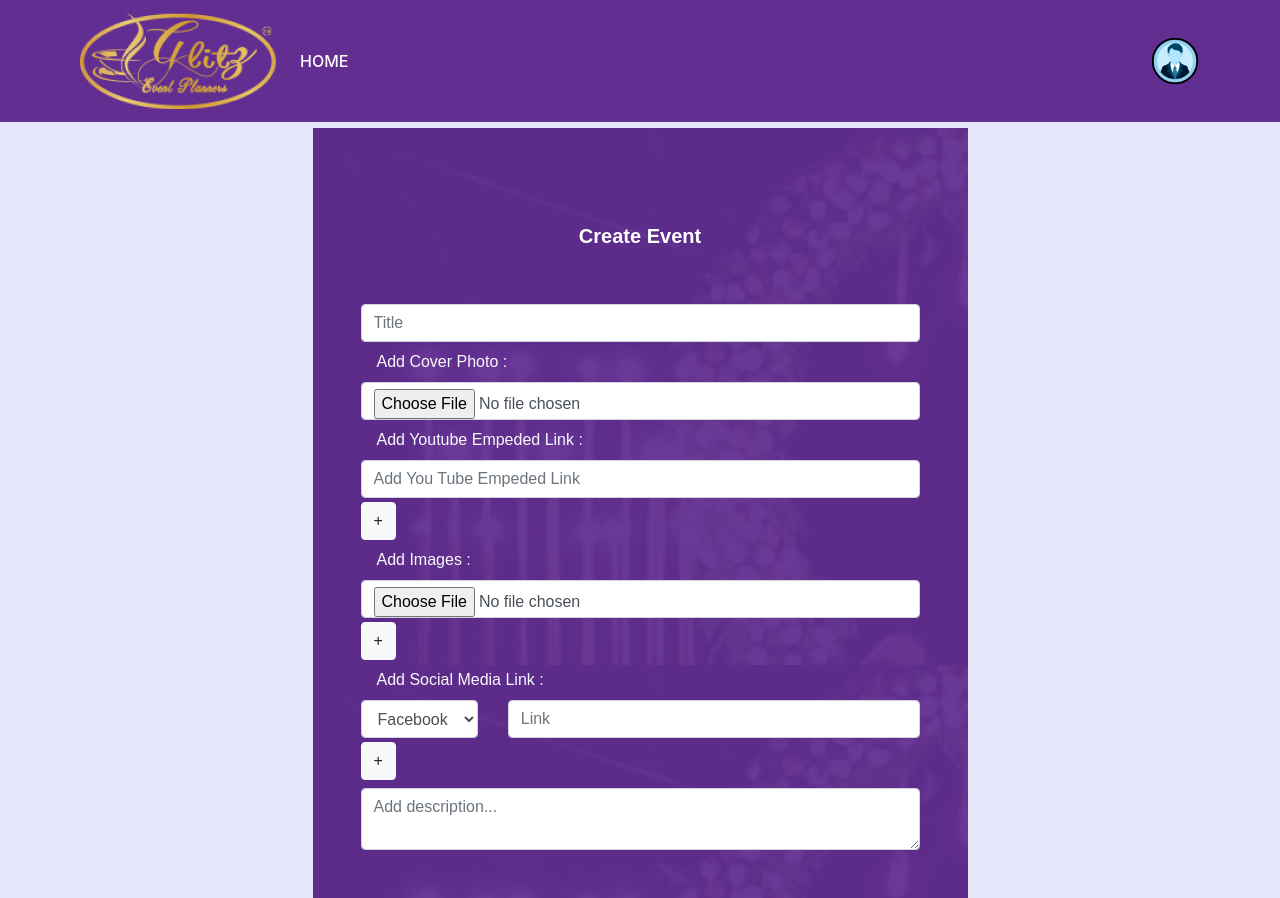
After one commit to saijusunny/glitzevents, a Django app: template templates/user/create_event.html in a window 1280 px wide. The commit adds this page. Run offline with Django 4.2, Linux system fonts and the light colour scheme; the template is opened without the code that fills it, so the values that code supplies are empty; some libraries are stand-ins or nearby versions.

Commit message:
add event

```diff
--- a/glitzapp/urls.py
+++ b/glitzapp/urls.py
@@ -17,5 +17,6 @@ urlpatterns = [
     path('user_profile',views.user_profile,name='user_profile'),
     path('edit_user_profile/<int:id>',views.edit_user_profile,name='edit_user_profile'),
     path('all_events_view',views.all_events_view,name="all_events_view"),
+    path('create_event',views.create_event,name="create_event"),
 
     ]
--- /dev/null
+++ b/templates/user/base_user.html
@@ -0,0 +1,97 @@
+{% load static %}
+<!DOCTYPE html>
+<html lang="en">
+<head>
+    <meta charset="UTF-8">
+    <meta http-equiv="X-UA-Compatible" content="IE=edge">
+    <meta name="viewport" content="width=device-width, initial-scale=1.0">
+    <title>Glitz Events Planners</title>
+    <link rel="shortcut icon" href="{% static 'images\logo\glitzeventicon.png'%}" type="image/x-icon" />
+    <link rel="stylesheet" href="https://maxcdn.bootstrapcdn.com/bootstrap/4.5.2/css/bootstrap.min.css">
+    <script src="https://ajax.googleapis.com/ajax/libs/jquery/3.5.1/jquery.min.js"></script>
+    <script src="https://cdnjs.cloudflare.com/ajax/libs/popper.js/1.16.0/umd/popper.min.js"></script>
+    <script src="https://maxcdn.bootstrapcdn.com/bootstrap/4.5.2/js/bootstrap.min.js"></script>
+
+
+   <style>
+    .navbar{
+      position: absolute;
+      width: 100%;
+      top: 0;
+      left: 0;
+      background-color: #622E92;
+      z-index: 1;
+      padding-left: 5rem;
+      padding-right: 5rem;
+    }
+    .navbar-nav{
+      margin-left: 0;
+      font-size: 20px;
+
+    }
+    li{
+      font-size: 16px;
+      color: black;
+      font-weight: 500;
+    }
+
+    @media (max-width:992px) {
+      .navbar{
+        background-color: #622E92;
+        padding-left: 1rem;
+        padding-right: 1rem;
+      }
+    }
+    body{
+      background-color: #E6E6FA;
+    }
+
+
+   </style>
+</head>
+<body>
+
+  <div class="">
+    <nav class="navbar navbar-expand-lg">
+      <a class="navbar-brand" href="#"><img src="{% static 'images\logo\glitzlogo.png'%}" alt=""></a>
+      <button class="navbar-toggler" type="button" data-toggle="collapse" data-target="#navbarSupportedContent" aria-controls="navbarSupportedContent" aria-expanded="false" aria-label="Toggle navigation">
+        <span class="navbar-toggler-icon"></span>
+      </button>
+
+      <div class="collapse navbar-collapse" id="navbarSupportedContent">
+        <ul class="navbar-nav mr-auto">
+          <li class="nav-item">
+            <a class="nav-link" href="#"  style="color: white;">HOME <span class="sr-only">(current)</span></a>
+          </li>
+
+        </ul>
+        <form class="form-inline my-2 my-lg-0">
+
+
+          <div>
+            <div class="dropdown" >
+                {% if user.pro_pic %}
+                <img class="rounded-circle article-img dropdown-toggle bg-dark" id="log" type="button" id="dropdownMenuButton" data-toggle="dropdown" aria-haspopup="true" aria-expanded="false" src="{{user.pro_pic.url}}" id="img" width="50" height="50">
+
+                {%else%}
+                <img class="rounded-circle article-img dropdown-toggle" id="log" type="button" id="dropdownMenuButton" data-toggle="dropdown" aria-haspopup="true" aria-expanded="false" src="{% static 'images\logo\icon.png'%}" id="img" width="50" height="50">
+                {%endif%}
+
+                <div class="dropdown-menu" aria-labelledby="dropdownMenuButton" style="float: left;background-image: linear-gradient(-45deg,#ffffff, #ffffff);width: 50px; box-shadow: 0 4px 8px 0 rgba(0, 0, 0, 0.2), 0 6px 20px 0 rgba(0, 0, 0, 0.19); ">
+                    <a class="dropdown-item text-dark" href="{%url 'user_profile'%}"><i class="fa-regular fa-user mr-2"></i>Profile</a>
+                    <a class="dropdown-item  text-dark" href="{%url 'logout'%}"> <i class="mdi mdi-logout text-dark mr-2"></i>Log out</a>
+
+                </div>
+
+            </div>
+        </form>
+      </div>
+    </nav>
+
+    {% block content %}
+
+
+    {% endblock %}
+  </div>
+</body>
+</html>
--- /dev/null
+++ b/templates/user/create_event.html
@@ -0,0 +1,204 @@
+{% extends 'user/base_user.html' %}
+{% load static %}
+
+{% block content %}
+<!-- Rajdhani -->
+
+
+<style>
+    #main{
+
+      background: url('static/home/eventsbg.png'), #622E92 0px -226.074px / 100% 186.684% no-repeat;
+
+      font-family: 'Poppins', sans-serif;;
+    }
+
+</style>
+<!-- now font style -->
+<div class="row" style="margin-top: 8rem;" >
+    <div class="col-sm-6 p-5" style="text-align: center;margin: 0 auto;" id="main">
+        <form action="">
+
+            <div class="row mt-5">
+                <div class="col-sm-12" >
+                    <h5 style="color: white;"><b>Create Event</b></h5>
+                </div>
+            </div>
+
+            <div class="row">
+                <div class="col-sm-12 mt-5">
+                    <input type="text" class="form-control" name="title" id="" placeholder="Title">
+                </div>
+            </div>
+
+            <div class="row">
+                <div class="col-sm-12" style="text-align: left;">
+                    <label for="" class="ml-3 mt-2 text-light">Add Cover Photo :</label>
+                </div>
+            </div>
+
+            <div class="row">
+
+                <div class="col-sm-12 ">
+                    <input type="file" class="form-control" name="cover_photo" id="" placeholder="Cover Photo">
+                </div>
+
+            </div>
+
+            <div class="row">
+                <div class="col-sm-12" style="text-align: left;">
+                    <label for="" class="ml-3 mt-2 text-light">Add Youtube Empeded Link :</label>
+                </div>
+            </div>
+            <div class="row">
+
+                <div class="col-sm-12">
+                    <input type="text" class="form-control" name='empeded_link[]' id="" placeholder="Add You Tube Empeded Link">
+                </div>
+
+            </div>
+
+            <div id="empeded_lnk">
+
+            </div>
+            <div class="row">
+                <div class="col-sm-1 mt-1">
+                    <div class="btn btn-light" title="Add You Tube Empeded Link" id="empeded_btn">+</div>
+                </div>
+
+            </div>
+
+
+
+            <div class="row">
+                <div class="col-sm-12" style="text-align: left;">
+                    <label for="" class="ml-3 mt-2 text-light">Add Images :</label>
+                </div>
+            </div>
+
+            <div class="row">
+
+                <div class="col-sm-12 ">
+                    <input type="file" class="form-control" name='images[]' id="" placeholder="Title">
+                </div>
+
+            </div>
+
+            <div id="images">
+
+            </div>
+
+            <div class="row mt-1">
+                <div class="col-sm-1">
+                    <div class="btn btn-light" title="Add Images" id="add_images">+</div>
+                </div>
+            </div>
+
+            <div class="row">
+                <div class="col-sm-12" style="text-align: left;">
+                    <label for="" class="ml-3 mt-2 text-light">Add Social Media Link :</label>
+                </div>
+            </div>
+            <div class="row">
+
+                <div class="col-sm-3">
+                    <select name='media[]' id="" class="form-control">
+                        <option value="">Facebook</option>
+                        <option value="">Instagram</option>
+                        <option value="">Linkedin</option>
+                        <option value="">Twitter</option>
+                    </select>
+                </div>
+                <div class="col-sm-9">
+                    <input type="text" class="form-control" name='link[]' id="" placeholder="Link">
+                </div>
+
+            </div>
+            <div id="links_div">
+
+            </div>
+            <div class="row mt-1">
+                <div class="col-sm-1">
+                    <div class="btn btn-light" title="Add Social Media" id="social_link">+</div>
+                </div>
+            </div>
+
+            <div class="row mt-2">
+                <div class="col-sm-12">
+                    <textarea name="description" id="" class="form-control" placeholder="Add description..."></textarea>
+                </div>
+            </div>
+        </form>
+    </div>
+</div>
+
+<script>
+$(document).ready(function(){
+
+    $('#empeded_btn').click(function(){
+
+        $('#empeded_lnk').append(
+            `
+            <div class="row pt-1">
+            <div class="col-sm-12">
+                <input type="text" class="form-control" name='empeded_link[]' id="" placeholder="Add You Tube Empeded Link">
+            </div>
+
+            </div>
+
+            `
+        );
+    });
+});
+</script>
+
+
+<script>
+$(document).ready(function(){
+
+    $('#add_images').click(function(){
+
+        $('#images').append(
+            `
+            <div class="row pt-1">
+            <div class="col-sm-12">
+                <input type="file" class="form-control" name='images[]' id="" placeholder="Add images">
+            </div>
+
+            </div>
+
+            `
+        );
+    });
+});
+</script>
+
+<script>
+$(document).ready(function(){
+
+    $('#social_link').click(function(){
+
+        $('#links_div').append(
+            `
+            <div class="row pt-1">
+
+            <div class="col-sm-3">
+                <select name='media[]' id="" class="form-control">
+                    <option value="">Facebook</option>
+                    <option value="">Instagram</option>
+                    <option value="">Linkedin</option>
+                    <option value="">Twitter</option>
+                </select>
+            </div>
+            <div class="col-sm-9">
+                <input type="text" class="form-control" name='link[]' id="" placeholder="Link">
+            </div>
+
+            </div>
+
+            `
+        );
+    });
+});
+</script>
+{% endblock %}
--- a/templates/user/home.html
+++ b/templates/user/home.html
@@ -492,7 +492,7 @@
         </div>
         <div class="row" style="background: linear-gradient(92deg, #622E92 0%, #7E7ECD 53.45%, #622E92 100%);text-align: center;">
             <div class="col-sm-12 mb-4">
-                <a href="{% url 'all_events_view'%}" style="text-align: center;"><div class="btn btn-light pl-5 pr-5">All Events</div></a>
+                <a href="{% url 'all_events_view'%}" style="text-align: center;"><div class="btn btn-light pl-5 pr-5">See Events</div></a>
 
             </div>
         </div>
```
Also changed, not shown: glitzapp/models.py (+25 -1 lines), glitzapp/views.py (+71 -1 lines), templates/user/all_events.view.html (+4 -9 lines), glitzapp/migrations/0005_events_table_event_social_event_images_and_more.py (added), glitzapp/migrations/0006_alter_events_table_posting_date.py (added).
